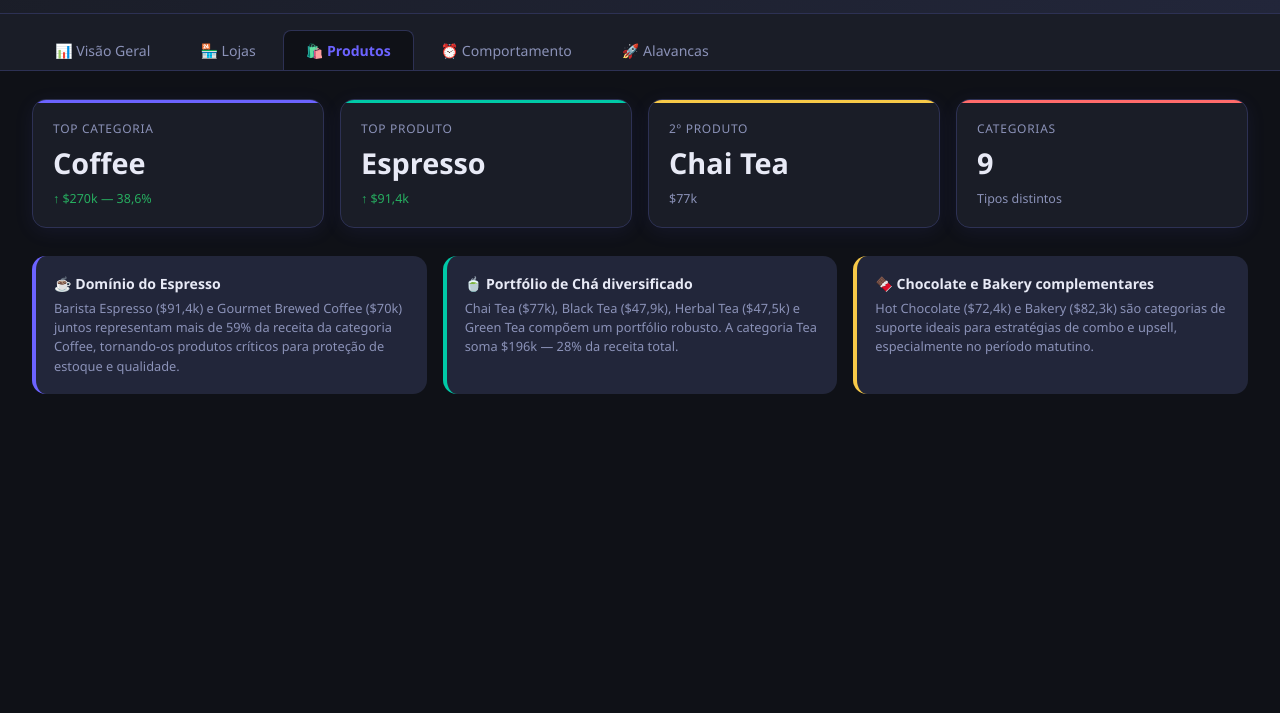
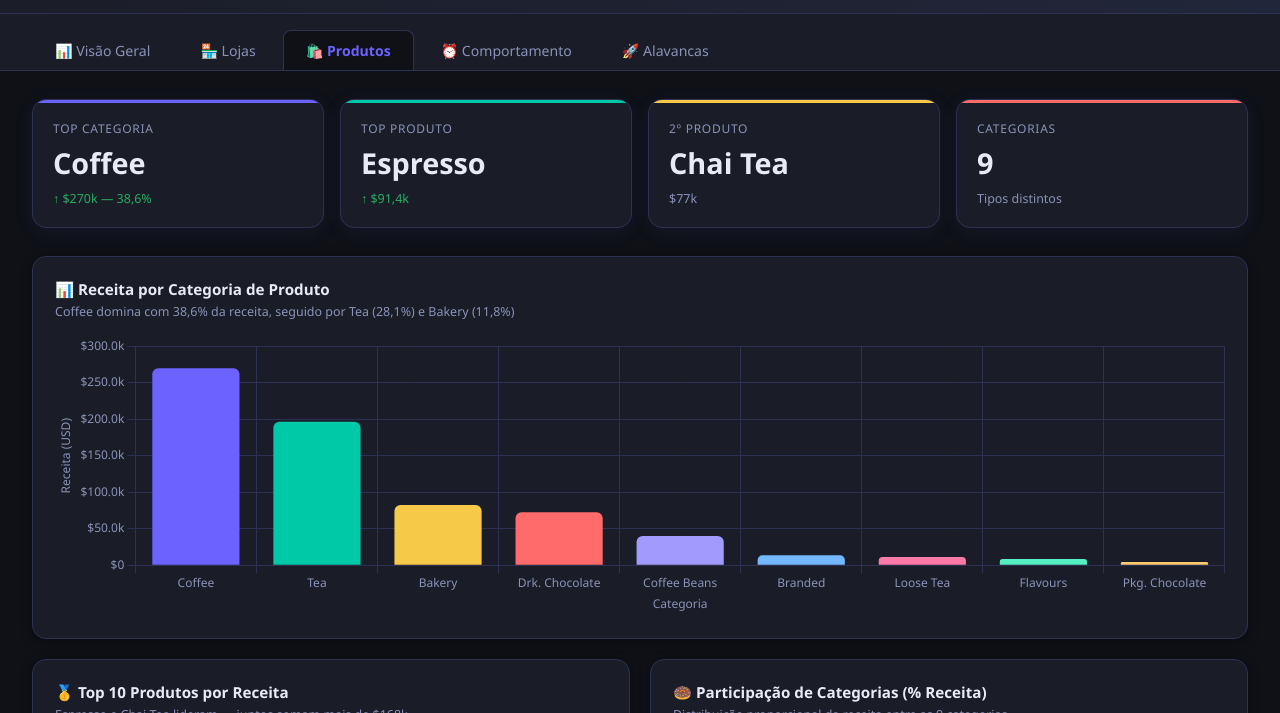
Before and after one commit to VitorCamposAds/Data_Analisys_Using_AI, a plain HTML site: page index.html in a window 1280 px wide. Both pictures are taken after a click on the element "🛍️ Produtos". Shown: the part 87-800 px from the top of the page. Drawn offline with nearby package versions, Linux system fonts and the light colour scheme.

Commit message:
Update index.html

```diff
--- a/index.html
+++ b/index.html
@@ -270,6 +270,28 @@
     <div class="kpi-card" style="--kpi-color:#f7c948"><div class="kpi-label">2º Produto</div><div class="kpi-value">Chai Tea</div><div class="kpi-delta">$77k</div></div>
     <div class="kpi-card" style="--kpi-color:#ff6b6b"><div class="kpi-label">Categorias</div><div class="kpi-value">9</div><div class="kpi-delta">Tipos distintos</div></div>
   </div>
+  <div class="chart-grid col2">
+    <div class="chart-card wide">
+      <h3>📊 Receita por Categoria de Produto</h3>
+      <p>Coffee domina com 38,6% da receita, seguido por Tea (28,1%) e Bakery (11,8%)</p>
+      <div class="chart-wrap"><canvas id="chartProdCatBar"></canvas></div>
+    </div>
+    <div class="chart-card">
+      <h3>🥇 Top 10 Produtos por Receita</h3>
+      <p>Espresso e Chai Tea lideram — juntos somam mais de $168k</p>
+      <div class="chart-wrap tall"><canvas id="chartProdTop10"></canvas></div>
+    </div>
+    <div class="chart-card">
+      <h3>🍩 Participação de Categorias (% Receita)</h3>
+      <p>Distribuição proporcional da receita entre as 9 categorias</p>
+      <div class="chart-wrap tall"><canvas id="chartProdDoughnut"></canvas></div>
+    </div>
+    <div class="chart-card wide">
+      <h3>📈 Evolução Mensal das Top 4 Categorias</h3>
+      <p>Coffee e Tea crescem consistentemente — Bakery e Chocolate acompanham o ritmo</p>
+      <div class="chart-wrap"><canvas id="chartProdCatLine"></canvas></div>
+    </div>
+  </div>
   <div class="insight-grid">
     <div class="insight-card" style="--insight-color:#6c63ff"><h4>☕ Domínio do Espresso</h4><p>Barista Espresso ($91,4k) e Gourmet Brewed Coffee ($70k) juntos representam mais de 59% da receita da categoria Coffee, tornando-os produtos críticos para proteção de estoque e qualidade.</p></div>
     <div class="insight-card" style="--insight-color:#00c9a7"><h4>🍵 Portfólio de Chá diversificado</h4><p>Chai Tea ($77k), Black Tea ($47,9k), Herbal Tea ($47,5k) e Green Tea compõem um portfólio robusto. A categoria Tea soma $196k — 28% da receita total.</p></div>
@@ -384,7 +406,7 @@ function mkChart(id, config) {
   return c;
 }
 
-// ABA 1
+// ABA 1 — VISÃO GERAL
 mkChart('chartRevTotal', {
   type: 'line',
   data: { labels: MONTHS, datasets: [{ label: 'Receita (USD)', data: [81677.74,76145.19,98834.68,118941.08,156727.76,166485.88], borderColor: '#6c63ff', backgroundColor: 'rgba(108,99,255,0.12)', borderWidth: 3, pointRadius: 6, pointBackgroundColor: '#6c63ff', fill: true, tension: 0.4 }] },
@@ -432,7 +454,7 @@ mkChart('chartCatBar', {
   options: { responsive:true, maintainAspectRatio:false, plugins:{legend:{display:false}}, scales:{ x:{title:{display:true,text:'Categoria'}}, y:{title:{display:true,text:'Receita (USD)'},ticks:{callback:v=>fmtK(v)}} } }
 });
 
-// ABA 2
+// ABA 2 — LOJAS
 mkChart('chartStoreMonthly', {
   type: 'line',
   data: { labels: MONTHS, datasets: [
@@ -455,7 +477,47 @@ mkChart('chartStoreTicket', {
   options: { responsive:true, maintainAspectRatio:false, plugins:{legend:{display:false}}, scales:{ x:{title:{display:true,text:'Loja'}}, y:{title:{display:true,text:'Ticket Médio ($)'},min:4.4,ticks:{callback:v=>'$'+v.toFixed(2)}} } }
 });
 
-// ABA 4
+// ABA 3 — PRODUTOS
+mkChart('chartProdCatBar', {
+  type: 'bar',
+  data: { labels: ['Coffee','Tea','Bakery','Drk. Chocolate','Coffee Beans','Branded','Loose Tea','Flavours','Pkg. Chocolate'], datasets: [{ label:'Receita (USD)', data:[269952.45,196405.95,82315.64,72416.00,40085.25,13607.00,11213.60,8408.80,4407.64], backgroundColor:COLORS, borderRadius:6 }] },
+  options: { responsive:true, maintainAspectRatio:false, plugins:{legend:{display:false}}, scales:{ x:{title:{display:true,text:'Categoria'}}, y:{title:{display:true,text:'Receita (USD)'},ticks:{callback:v=>fmtK(v)}} } }
+});
+
+mkChart('chartProdTop10', {
+  type: 'bar',
+  data: { labels: ['Drip coffee','Scone','Organic brew','Premium brew','Herbal tea','Black tea','Gourmet brew','Hot chocolate','Chai tea','Espresso'], datasets: [{ label:'Receita', data:[31984,36866.12,37746.5,38781.15,47539.5,47932,70034.6,72416,77081.95,91406.2], backgroundColor:COLORS[1], borderRadius:4 }] },
+  options: { indexAxis:'y', responsive:true, maintainAspectRatio:false, plugins:{legend:{display:false}}, scales:{ x:{title:{display:true,text:'Receita (USD)'},ticks:{callback:v=>fmtK(v)}}, y:{} } }
+});
+
+mkChart('chartProdDoughnut', {
+  type: 'doughnut',
+  data: {
+    labels: ['Coffee','Tea','Bakery','Drk. Chocolate','Coffee Beans','Branded','Loose Tea','Flavours','Pkg. Chocolate'],
+    datasets: [{ data:[269952.45,196405.95,82315.64,72416.00,40085.25,13607.00,11213.60,8408.80,4407.64], backgroundColor:COLORS, borderColor:'#1a1d27', borderWidth:2 }]
+  },
+  options: {
+    responsive:true, maintainAspectRatio:false,
+    plugins:{
+      legend:{ position:'bottom', labels:{ boxWidth:12, font:{ size:11 } } },
+      tooltip:{ callbacks:{ label: ctx => ' ' + ctx.label + ': $' + (ctx.parsed/1000).toFixed(1) + 'k (' + ((ctx.parsed/698812.33)*100).toFixed(1) + '%)' } }
+    },
+    cutout: '60%'
+  }
+});
+
+mkChart('chartProdCatLine', {
+  type: 'line',
+  data: { labels: MONTHS, datasets: [
+    { label:'Coffee',  data:[31261.4,29269.7,38290.5,45970.5,60317.8,64842.5], borderColor:COLORS[0], backgroundColor:'rgba(108,99,255,0.08)', borderWidth:2.5, pointRadius:4, fill:true, tension:0.4 },
+    { label:'Tea',     data:[22625.2,21742.0,27921.2,33292.2,44558.1,46267.2], borderColor:COLORS[1], backgroundColor:'rgba(0,201,167,0.08)', borderWidth:2.5, pointRadius:4, fill:true, tension:0.4 },
+    { label:'Bakery',  data:[9531.7, 9044.5,11906.0,14023.0,18573.3,19237.1], borderColor:COLORS[2], backgroundColor:'transparent', borderWidth:2, pointRadius:4, tension:0.4 },
+    { label:'Drk. Choc.', data:[8339.3,8136.4,10255.8,12252.8,16320.3,17111.4], borderColor:COLORS[3], backgroundColor:'transparent', borderWidth:2, pointRadius:4, tension:0.4 }
+  ]},
+  options: { responsive:true, maintainAspectRatio:false, plugins:{legend:{position:'bottom'}}, scales:{ x:{title:{display:true,text:'Mês'}}, y:{title:{display:true,text:'Receita (USD)'},ticks:{callback:v=>fmtK(v)}} } }
+});
+
+// ABA 4 — COMPORTAMENTO
 const hourColors = [6,7,8,9,10,11,12,13,14,15,16,17,18,19,20].map(h=>(h>=7&&h<=10)?'#6c63ff':(h>=20?'#ff6b6b':'#8b92b8'));
 mkChart('chartHour', {
   type: 'bar',
@@ -469,7 +531,7 @@ mkChart('chartDOW', {
   options: { responsive:true, maintainAspectRatio:false, plugins:{legend:{display:false}}, scales:{ x:{title:{display:true,text:'Dia da Semana'}}, y:{title:{display:true,text:'Receita (USD)'},min:90000,ticks:{callback:v=>fmtK(v)}} } }
 });
 
-// ABA 5
+// ABA 5 — ALAVANCAS
 mkChart('chartAlavancaCat', {
   type: 'bar',
   data: { labels: ['Coffee','Tea','Bakery','Drk. Choc.','Coffee Beans','Outros'], datasets: [
```
